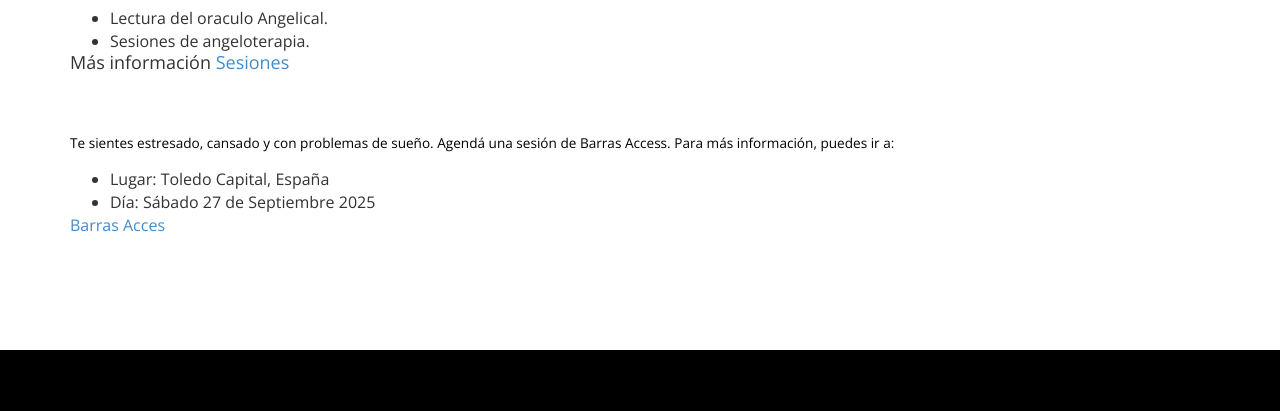
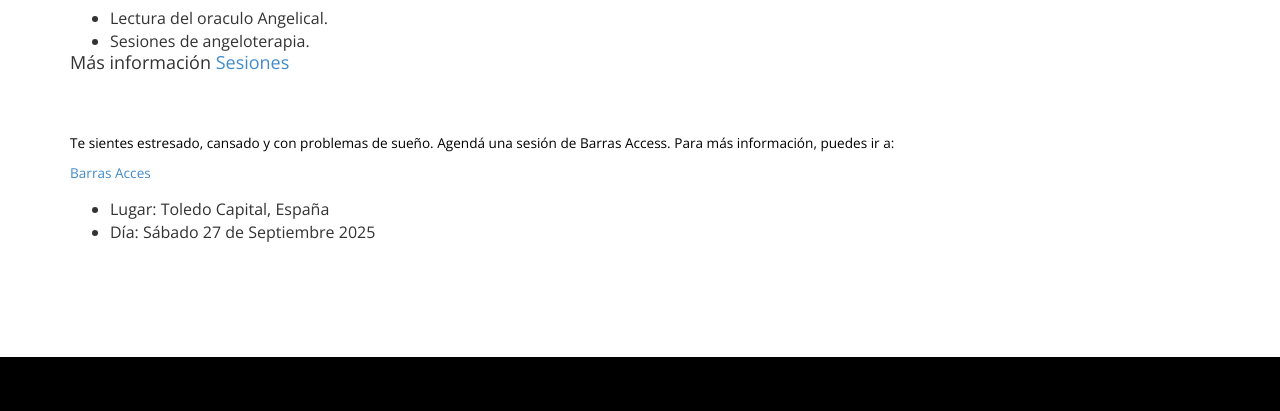
Before and after one commit to Melek993/angel, a plain HTML site: page index.html in a window 1280 px wide. Shown: the part 1393-1804 px from the top of the page. Drawn offline with nearby package versions, Linux system fonts and the light colour scheme.

Commit message:
Update index.html

```diff
--- a/index.html
+++ b/index.html
@@ -235,11 +235,12 @@ License URL: http://creativecommons.org/licenses/by/3.0/
 			<div >
             <p class="m_2" style="color: black;">Te sientes estresado, cansado y con problemas de sueño.
 				Agendá una sesión de Barras Access. Para más información, puedes ir a:<br>
+		     <a href="https://melek993.github.io/BarrasAccess/index.html">Barras Acces</a><br>
 		    <ul>
 			    <li>Lugar: Toledo Capital, España</li>
 			    <li>Día: Sábado 27 de Septiembre 2025</li>
 		    </ul>
-		    <a href="https://melek993.github.io/BarrasAccess/index.html">Barras Acces</a>
+
              </p>
             <!--<i class="close1"> class="close_but"--> </i></div>
 			  <div class="row">
```
